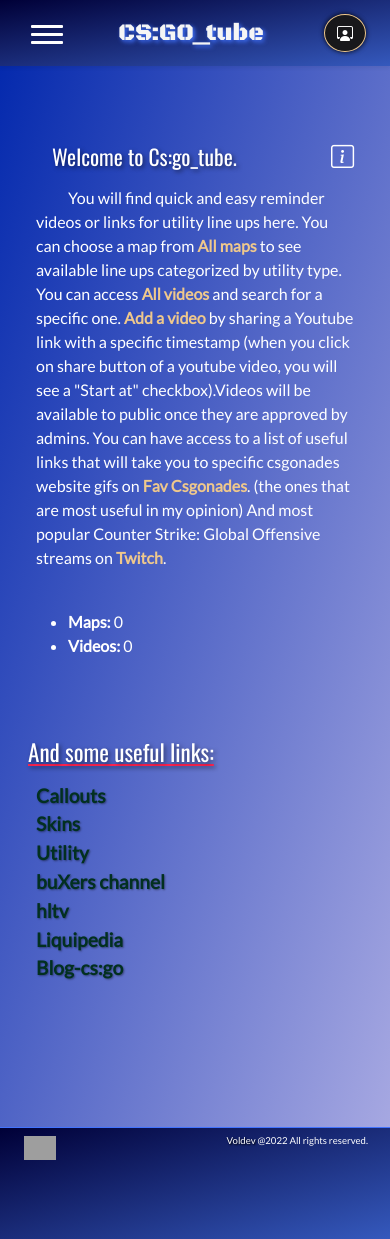
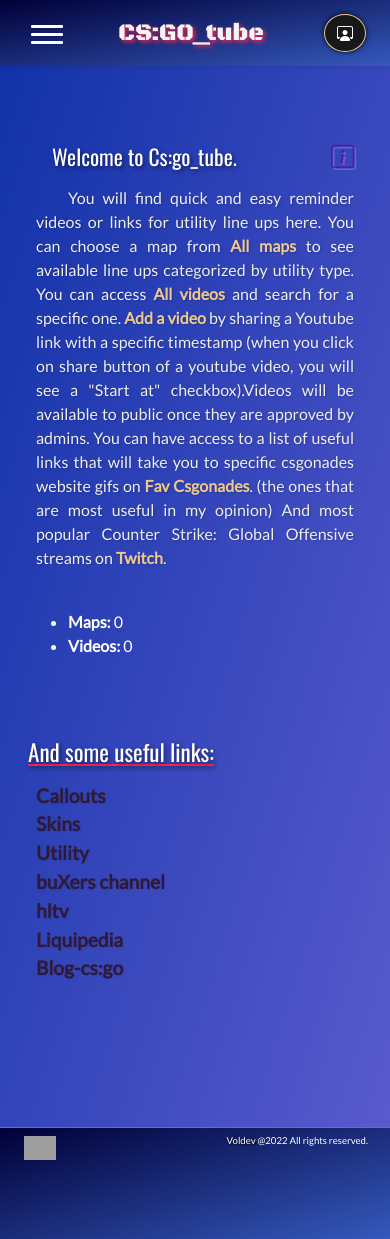
Before and after one commit to voldev8/cstube, a Django app: page /catalog/ in a window 390 px wide. Run offline with Django 3.2, Linux system fonts and the light colour scheme; data that the repository does not hold is empty; grey boxes are pictures that could not be loaded.

Commit message:
small style fixes

```diff
--- a/catalog/static/css/styles.css
+++ b/catalog/static/css/styles.css
@@ -24,11 +24,14 @@ h2, h3, h4 {
   font-family: 'Black Ops One', cursive;
   color: #f5f5f5;
   font-size: 2rem;
-  text-shadow: 2px 2px 4px #4173ff;
+  /* text-shadow: 2px 2px 4px #4173ff; */
+  text-shadow: 2px 2px 4px #ff2350;
+
 }
 .logo:hover {
   color: #f5f5f5;
-  text-shadow: 2px 2px 4px #ff2350;
+  /* text-shadow: 2px 2px 4px #ff2350; */
+  text-shadow: 2px 2px 4px #4173ff;
 }
 #dropdownMenuButton {
   background-color: #18181b;
@@ -109,8 +112,15 @@ h2, h3, h4 {
 }
 
 /*home*/
+#info_icon {
+  color: #6A0DAD;
+  text-shadow: 2px 2px rgba(255,255,255,0.2);
+}
 .description {
   text-indent: 2rem;
+  text-align: justify;
+  color: #EEEEEE;
+  text-shadow: 1px 1px 2px rgba(0, 0, 0, 0.2)
 }
 .description span {
   color: #efc88c;
@@ -125,10 +135,14 @@ h2, h3, h4 {
 }
 #useful_links li a {
   text-decoration: none;
-  color:  #023020;
+  color: #301934;
   font-size: 1.2rem;
   font-weight: 700;
-  text-shadow: 1px 1px 2px rgba(0, 0, 0, 0.4);
+  text-shadow: 1px 1px 2px rgba(0, 0, 0, 0.1);
+}
+#useful_links li a:hover {
+  color: #5218FA;
+  transition: color 0.4s cubic-bezier(.17,.67,.83,.67);
 }
 
 /* Maps list */
@@ -379,6 +393,9 @@ h2, h3, h4 {
 
 /*responsive*/
 @media only screen and (max-width: 576px) {
+  body {
+    background-image: linear-gradient(to bottom right, #1031a8, rgb(92, 92, 207));
+  }
   .hamburger-icon {
     display: flex;
     flex-direction: column;
@@ -483,6 +500,9 @@ h2, h3, h4 {
     white-space: nowrap;
     padding: 4px 0;
   }
+  .sidebar-nav li a::after {
+    transition-property: none;
+  }
   .detail_list {
     margin-left: 1rem;
   }
--- a/templates/index.html
+++ b/templates/index.html
@@ -5,7 +5,7 @@
 <div class="container-fluid col-md-6 py-5">
   <div class="d-flex align-items-center justify-content-between">
     <h4>Welcome to Cs:go_tube.</h4>
-    <i class="bi bi-info-square fs-3"></i>
+    <i class="bi bi-info-square fs-3" id="info_icon"></i>
   </div>
   <p class="description lh-base pb-4">
     You will find quick and easy reminder videos or links for utility line ups here. You can choose a map from <span>All maps</span>
```
